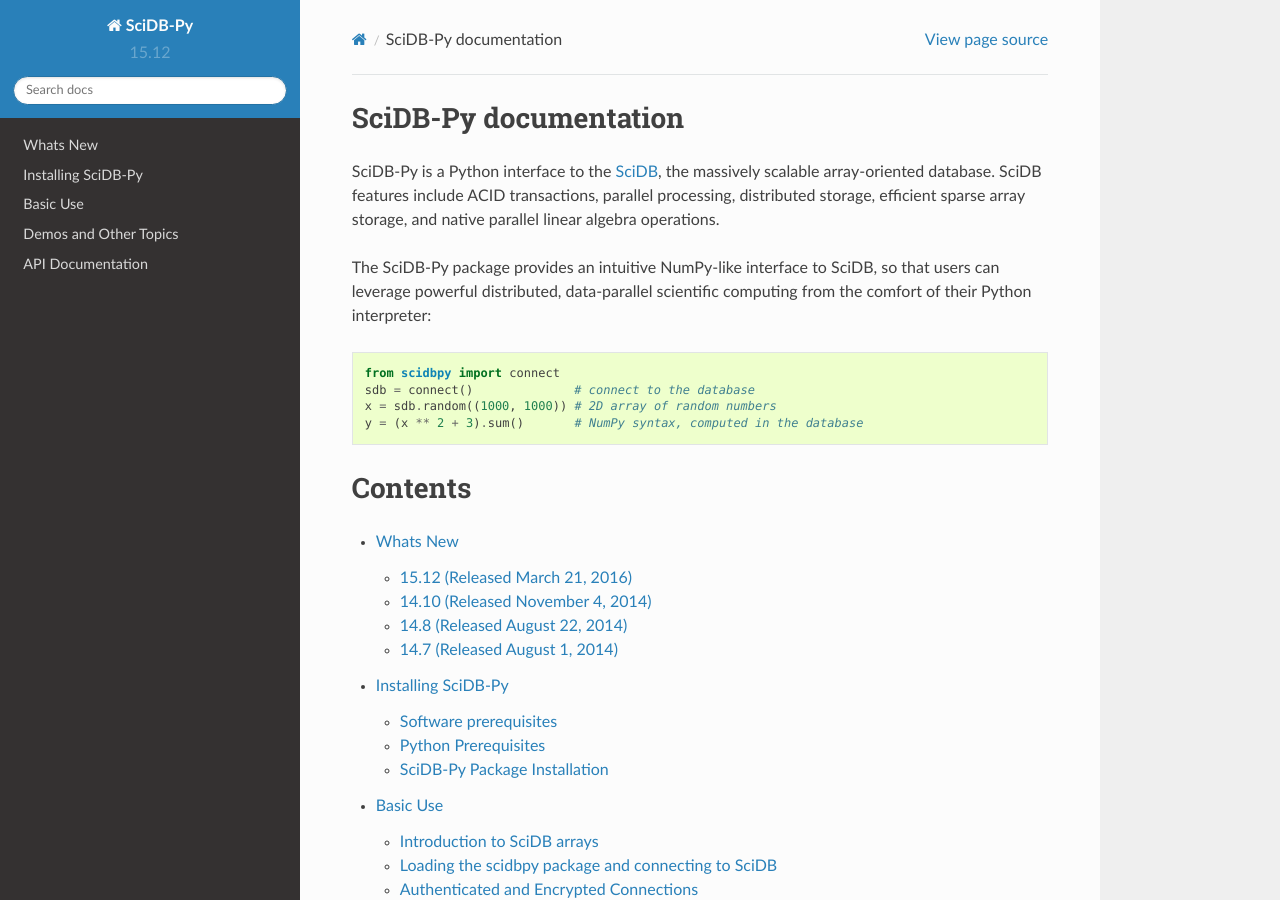
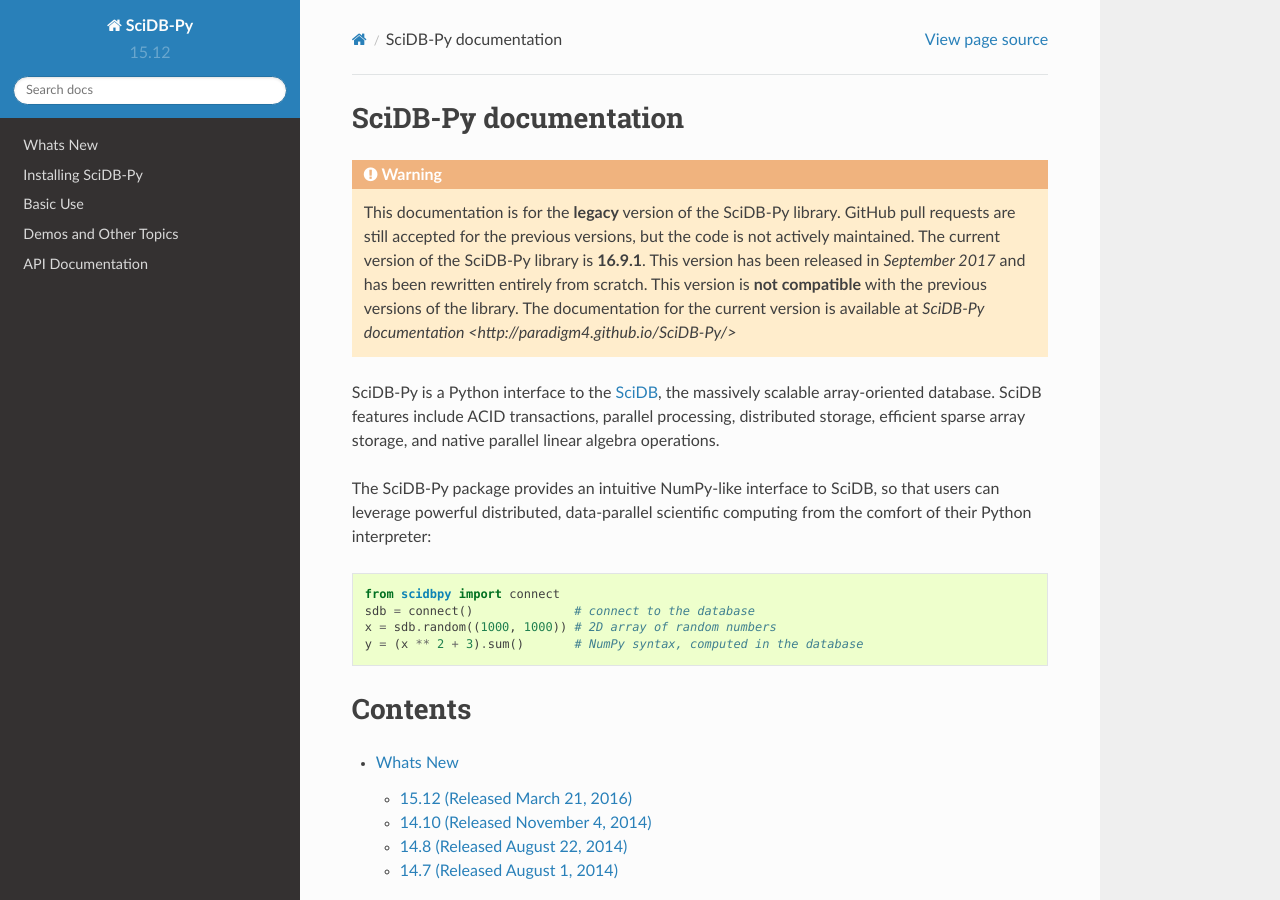
Before and after one commit to rvernica/SciDB-Py, a Sphinx documentation site: the page built from doc/index.rst, in a window 1280 px wide and 900 px high. Built offline with Sphinx 7.4.7 and the Read the Docs theme 2.0.0, drawn with Linux system fonts in a browser that asks for light colours.

Commit message:
Add warning in docs

```diff
--- a/doc/index.rst
+++ b/doc/index.rst
@@ -5,6 +5,19 @@
 
 SciDB-Py documentation
 ======================
+
+.. warning::
+
+    This documentation is for the **legacy** version of the SciDB-Py
+    library. GitHub pull requests are still accepted for the previous
+    versions, but the code is not actively maintained. The current
+    version of the SciDB-Py library is **16.9.1**. This version has
+    been released in `September 2017` and has been rewritten entirely
+    from scratch. This version is **not compatible** with the previous
+    versions of the library. The documentation for the current version
+    is available at `SciDB-Py documentation
+    <http://paradigm4.github.io/SciDB-Py/>`
+
 SciDB-Py is a Python interface to the SciDB_, the massively scalable
 array-oriented database.  SciDB features include ACID transactions, parallel processing, distributed storage, efficient sparse array storage, and native parallel linear algebra operations.
 
```
